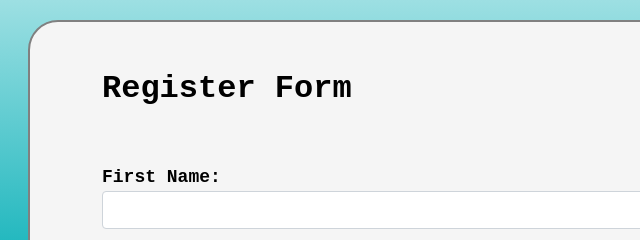
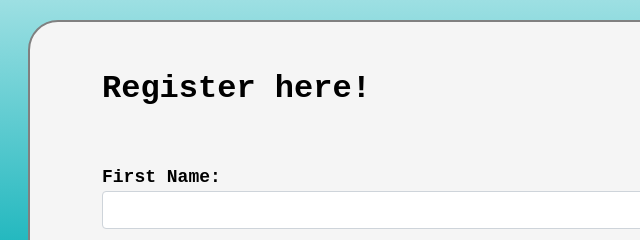
Before and after one commit to criselle10/capstone2-frontend, a plain HTML site: page pages/register.html in a window 1280 px wide. Shown: the part 195-435 px from the top of the page, 42-682 px from the left. Drawn offline with nearby package versions, Linux system fonts and the light colour scheme.

Commit message:
ver1 updating capstone2

```diff
--- a/pages/register.html
+++ b/pages/register.html
@@ -53,7 +53,7 @@
     <div class="container my-5 registerForm">
         <div class="row mx-5">
             <div class="col-10 my-5">
-              <h2>Register Form</h2>
+              <h2>Register here!</h2>
             </div>
             <div class="col-12">
                 <form id="registerForm" action="../index.html">
```
Also changed, not shown: assets/images/angular.jpg (added), assets/images/react.png (added).
